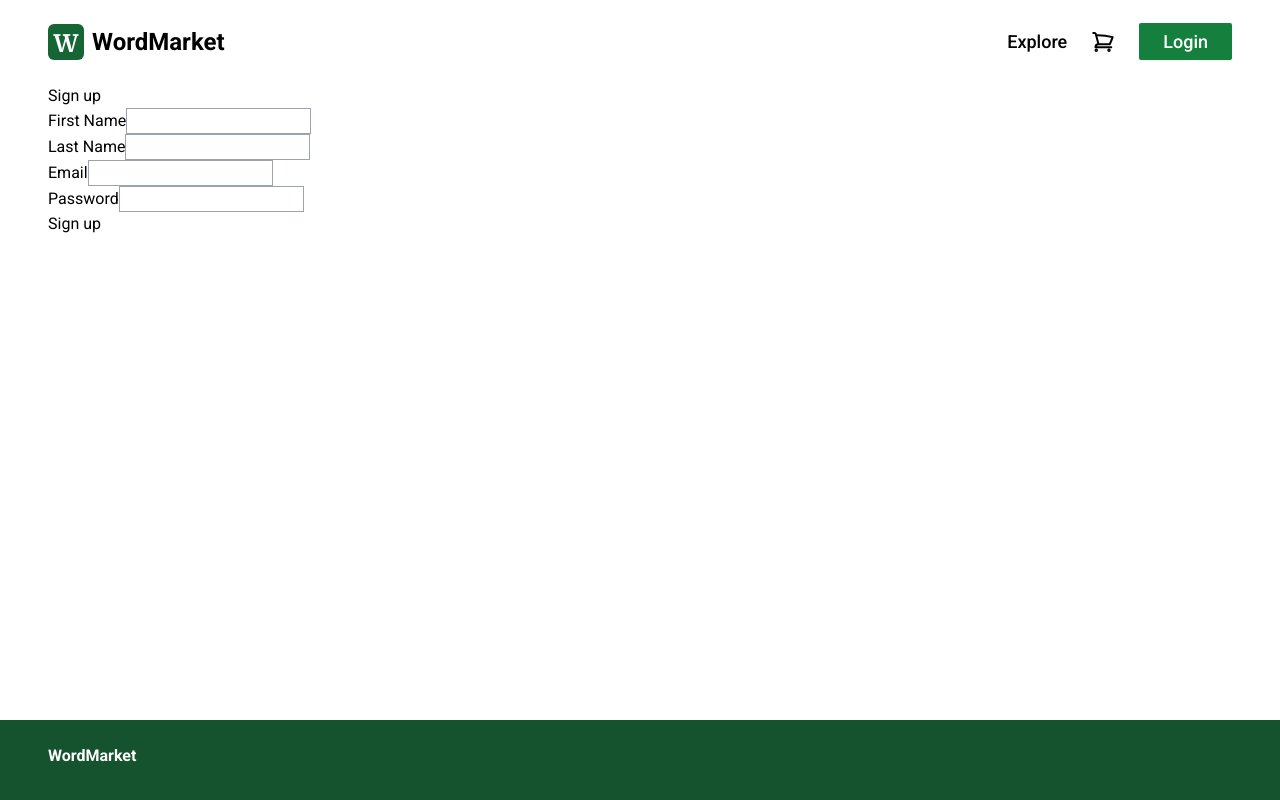
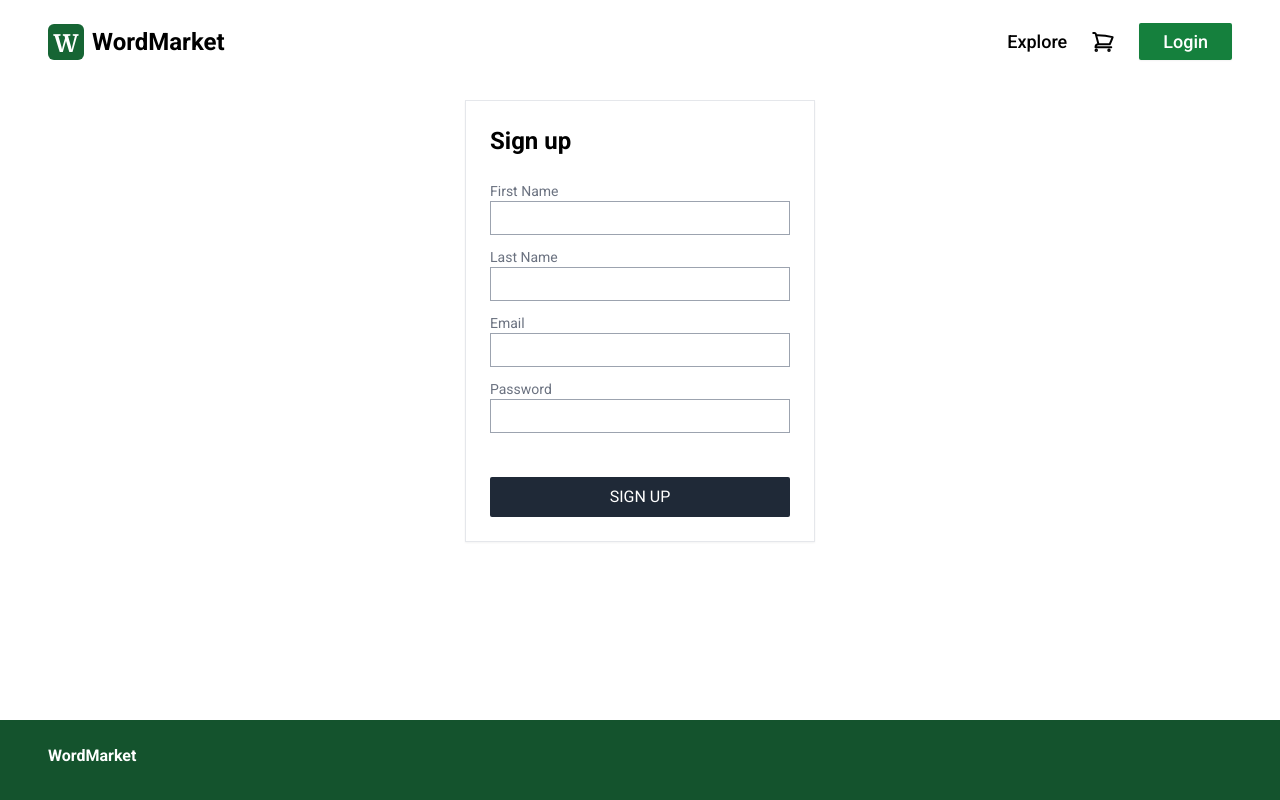
Before and after one commit to andy-mtng/word-market, a React (Create React App) app in the folder client/: page /signup in a window 1280 px wide. Built offline with nearby package versions, Linux system fonts and the light colour scheme; no server answers.

Commit message:
Style login and signup pages

```diff
--- a/client/src/pages/Login.tsx
+++ b/client/src/pages/Login.tsx
@@ -26,33 +26,42 @@ function Login(): JSX.Element {
     };
 
     return (
-        <div>
-            <h1>Login</h1>
+        <div className="mx-auto mt-4 w-[350px] border border-gray-200 px-6 py-6 shadow-sm">
+            <h1 className="mb-6 text-2xl font-semibold">Login</h1>
             <form onSubmit={handleSubmit(onSubmit)}>
-                <div>
-                    <label htmlFor="email">Email</label>
+                <div className="mb-3 flex flex-col">
+                    <label className="rounded-sm text-sm text-gray-500" htmlFor="email">
+                        Email
+                    </label>
                     <input
-                        className="border border-gray-400 "
+                        className="border border-gray-400 p-1"
                         id="email"
                         {...register("email", { required: true })}
                     />
                 </div>
                 {errors.email && <span>Email is required</span>}
 
-                <div>
-                    <label htmlFor="password">Password</label>
+                <div className="flex flex-col">
+                    <label className="rounded-sm text-sm text-gray-500" htmlFor="password">
+                        Password
+                    </label>
                     <input
                         type="password"
-                        className=" border border-gray-400"
+                        className=" border border-gray-400 p-1"
                         id="password"
                         {...register("password", { required: true })}
                     />
                 </div>
                 {errors.password && <span>Password is required</span>}
 
-                <button type="submit">Login</button>
+                <button
+                    className="mt-8 w-full rounded-sm bg-gray-800 py-2 text-center text-white"
+                    type="submit"
+                >
+                    LOGIN
+                </button>
             </form>
-            <p>
+            <p className="mt-2 text-sm">
                 New to WordMarket? <Link to="/signup">Join now</Link>
             </p>
         </div>
--- a/client/src/pages/Signup.tsx
+++ b/client/src/pages/Signup.tsx
@@ -24,48 +24,61 @@ function Signup(): JSX.Element {
     };
 
     return (
-        <div>
-            <h1>Sign up</h1>
+        <div className="mx-auto my-4 w-[350px] border border-gray-200 px-6 py-6 shadow-sm">
+            <h1 className="mb-6 text-2xl font-semibold">Sign up</h1>
             <form onSubmit={handleSubmit(onSubmit)}>
-                <div>
-                    <label htmlFor="first-name">First Name</label>
+                <div className="mb-3 flex flex-col">
+                    <label className="rounded-sm text-sm text-gray-500" htmlFor="first-name">
+                        First Name
+                    </label>
                     <input
-                        className="border border-gray-400 "
+                        className="border border-gray-400 p-1"
                         id="first-name"
                         {...register("firstName", { required: true })}
                     />
                 </div>
-                <div>
-                    <label htmlFor="last-name">Last Name</label>
+                <div className="mb-3 flex flex-col">
+                    <label className="rounded-sm text-sm text-gray-500" htmlFor="last-name">
+                        Last Name
+                    </label>
                     <input
-                        className="border border-gray-400 "
+                        className="border border-gray-400 p-1"
                         id="last-name"
                         {...register("lastName", { required: true })}
                     />
                 </div>
                 {errors.email && <span>Email is required</span>}
-                <div>
-                    <label htmlFor="email">Email</label>
+                <div className="mb-3 flex flex-col">
+                    <label className="rounded-sm text-sm text-gray-500" htmlFor="email">
+                        Email
+                    </label>
                     <input
-                        className="border border-gray-400 "
+                        className="border border-gray-400 p-1"
                         id="email"
                         {...register("email", { required: true })}
                     />
                 </div>
                 {errors.email && <span>Email is required</span>}
 
-                <div>
-                    <label htmlFor="password">Password</label>
+                <div className="mb-3 flex flex-col">
+                    <label className="rounded-sm text-sm text-gray-500" htmlFor="password">
+                        Password
+                    </label>
                     <input
                         type="password"
-                        className="border border-gray-400"
+                        className="border border-gray-400 p-1"
                         id="password"
                         {...register("password", { required: true })}
                     />
                 </div>
                 {errors.password && <span>Password is required</span>}
 
-                <button type="submit">Sign up</button>
+                <button
+                    className="mt-8 w-full rounded-sm bg-gray-800 py-2 text-center text-white"
+                    type="submit"
+                >
+                    SIGN UP
+                </button>
             </form>
         </div>
     );
```
